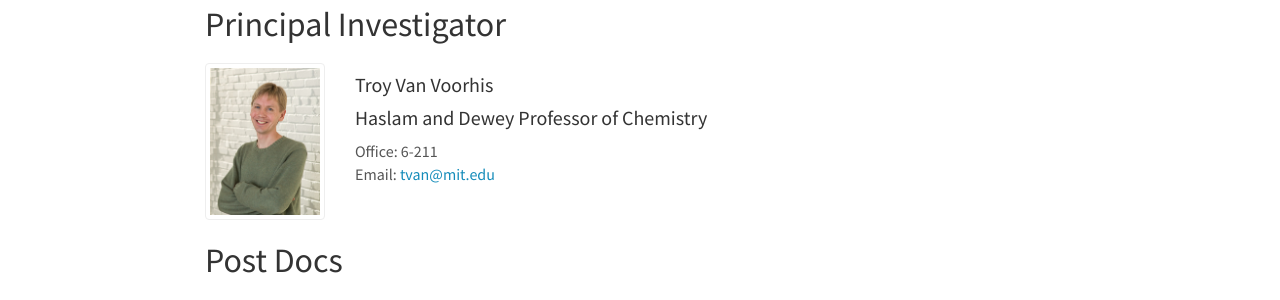
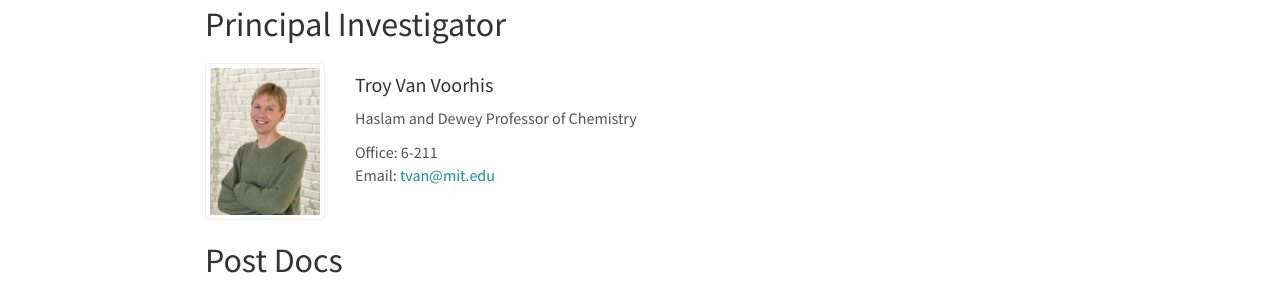
Before and after one commit to troyvvgroup/troyvvgroup.github.io, a Jekyll site: the page built from _pages/team/index.html, in a window 1280 px wide. Shown: the part 153-453 px from the top of the page. Built offline with Jekyll 4.4.1, drawn with Linux system fonts in a browser that asks for light colours; nearby versions of some CDN libraries.

Commit message:
Update index.html

```diff
--- a/_pages/team/index.html
+++ b/_pages/team/index.html
@@ -22,7 +22,7 @@ permalink: /team/
         <div class="col-md-10">
             <div class="card-body">
             <h4 class="card-title">{{ member.name }}</h4>
-	    <h4 class="card-title">{{ member.role }}</h4>
+	    <p class="card-title">{{ member.role }}</p>
             <p class="card-text" style="margin-bottom: 0;">Office: {{ member.office }}</p>
             <p class="card-text">Email: <a href="mailto:{{ member.email }}">{{ member.email }}</a></p>
             </div>
```
